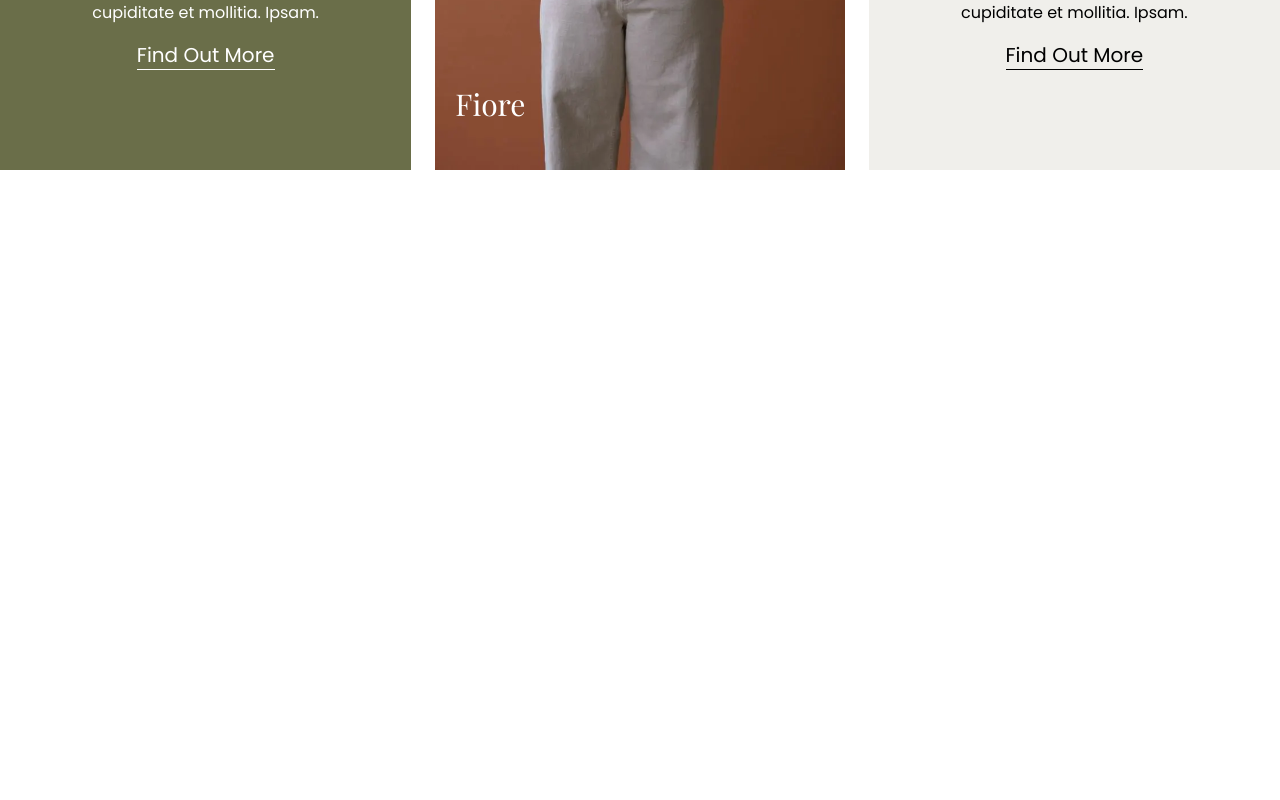
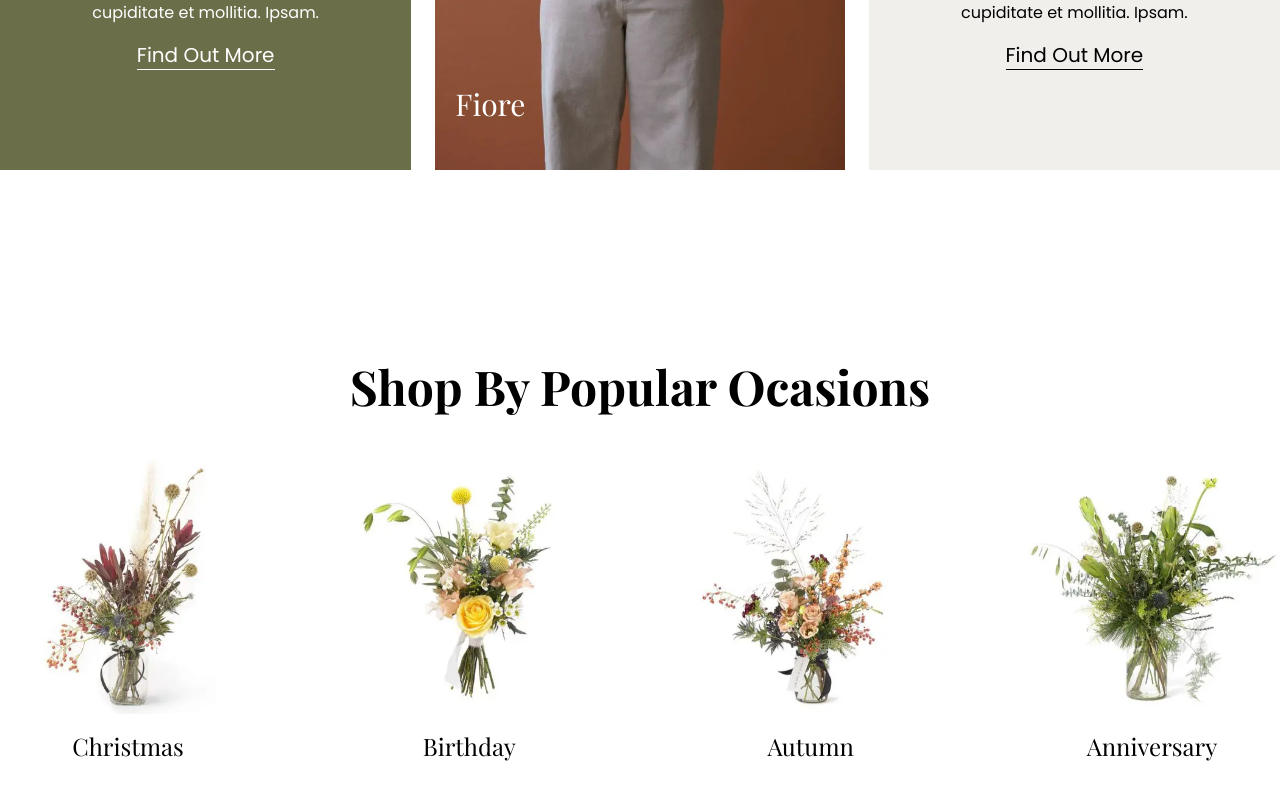
Before and after one commit to YousiefSameh/Fiore, a React (Create React App) app: page / in a window 1280 px wide. Shown: the part 2318-3118 px from the top of the page. Before the commit the page ends 2584 px from the top, so only its background shows below. Built offline with nearby package versions, Linux system fonts and the light colour scheme; a web font is replaced by a local one.

Commit message:
Create Popular Section

```diff
--- a/src/App.js
+++ b/src/App.js
@@ -2,6 +2,7 @@ import React from 'react';
 import Home from './Home';
 import Season from './Season';
 import Offers from './offers';
+import Popular from './Popular';
 
 const App = () => {
   return (
@@ -9,6 +10,7 @@ const App = () => {
       <Home />
       <Season />
       <Offers />
+      <Popular />
     </main>
   );
 };
--- /dev/null
+++ b/src/Popular.jsx
@@ -0,0 +1,31 @@
+import React from "react";
+
+const Popular = () => {
+	return (
+    <section className="py-24">
+      <div className="flex items-center flex-col mb-12">
+        <h1 className='text-5xl font-bold font-primary'>Shop By Popular Ocasions</h1>
+      </div>
+      <div className="container mx-auto flex justify-between">
+        <div className="card text-center">
+          <img src="Images\img12.webp" className="w-64" alt="" />
+          <h3 className="font-primary text-2xl mt-4">Christmas</h3>
+        </div>
+        <div className="card text-center">
+          <img src="Images\img13.webp" className="w-64" alt="" />
+          <h3 className="font-primary text-2xl mt-4">Birthday</h3>
+        </div>
+        <div className="card text-center">
+          <img src="Images\img14.webp" className="w-64" alt="" />
+          <h3 className="font-primary text-2xl mt-4">Autumn</h3>
+        </div>
+        <div className="card text-center">
+          <img src="Images\img15.webp" className="w-64" alt="" />
+          <h3 className="font-primary text-2xl mt-4">Anniversary</h3>
+        </div>
+      </div>
+    </section>
+  );
+};
+
+export default Popular;
```
